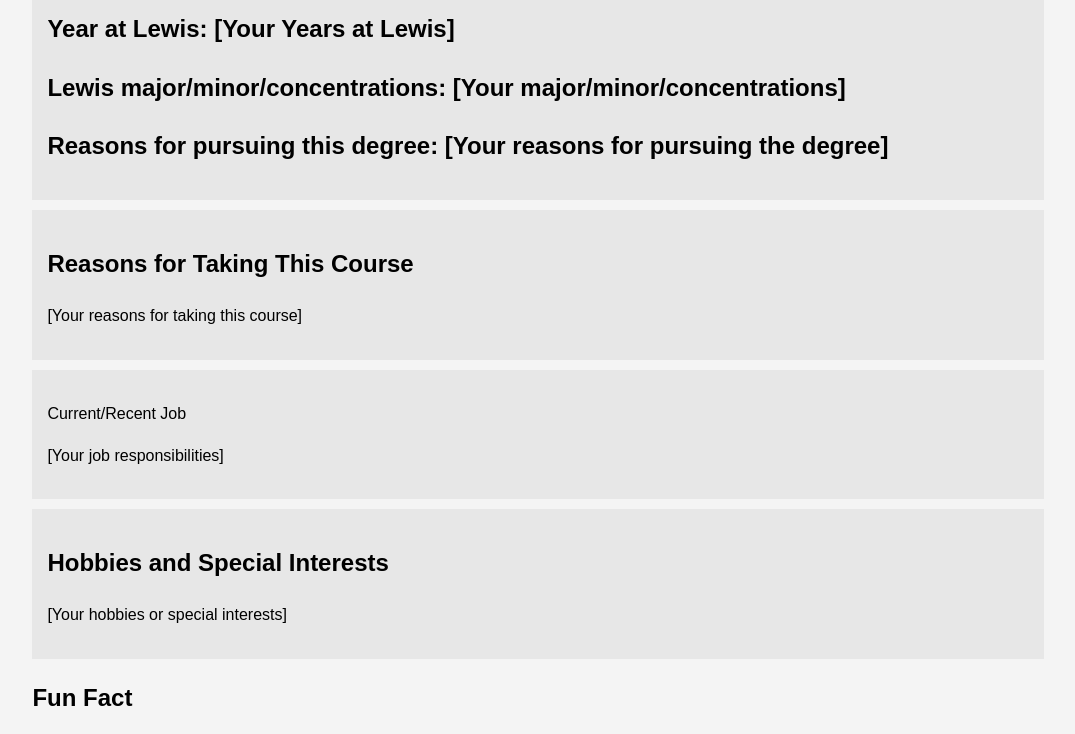
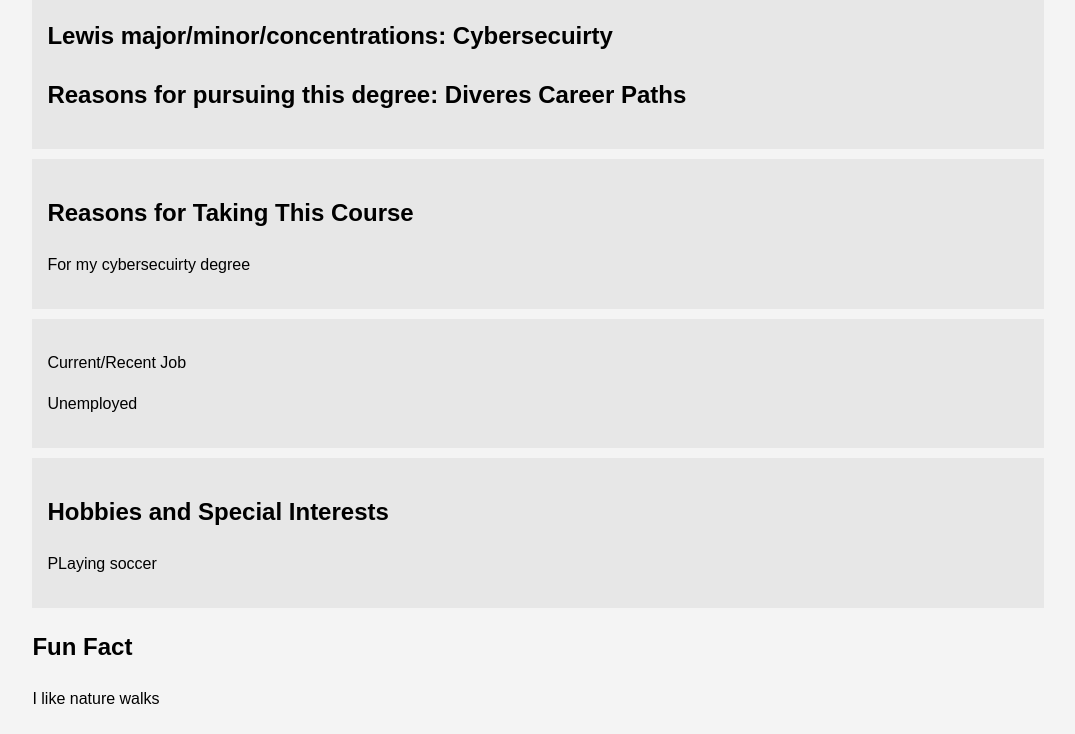
Before and after one commit to Ammanuel17/me, a plain HTML site: page index.html in a window 1280 px wide. Shown: the part 175-909 px from the top of the page, without its empty margins (102-1177 px from the left). Drawn offline with Linux system fonts and the light colour scheme.

Commit message:
Update index.html

```diff
--- a/index.html
+++ b/index.html
@@ -31,34 +31,34 @@
 <body>
     <div class="container">
         <header class="main-info">
-            <h1>[Your First and Last Name]</h1>
-            <h1>Preferred Name: [Your Preferred Name]</h1>
+            <h1> Amanuale Yimenu </h1>
+
         </header>
 
         <section class="lewis">
-			<h2>Year at Lewis: [Your Years at Lewis]</h2>
-			<h2>Lewis major/minor/concentrations: [Your major/minor/concentrations]</h2>
-			<h2>Reasons for pursuing this degree: [Your reasons for pursuing the degree]</h2>
+			<h2>Year at Lewis: 1 </h2>
+			<h2>Lewis major/minor/concentrations: Cybersecuirty </h2>
+			<h2>Reasons for pursuing this degree: Diveres Career Paths </h2>
         </section>
 
 		<section class="course">
             <h2>Reasons for Taking This Course</h2>
-            <p>[Your reasons for taking this course]</p>
+            <p> For my cybersecuirty degree </p>
         </section>
 
 		<section class="job">
             <p>Current/Recent Job</p>
-			<p>[Your job responsibilities]</p>
+			<p> Unemployed </p>
         </section>
 
         <section class="hobbies">
             <h2>Hobbies and Special Interests</h2>
-            <p>[Your hobbies or special interests]</p>
+            <p> PLaying soccer </p>
         </section>
 
         <section class="fun-fact">
             <h2>Fun Fact</h2>
-            <p>[A fun fact about yourself]</p>
+            <p> I like nature walks </p>
         </section>
     </div>
 </body>
```
